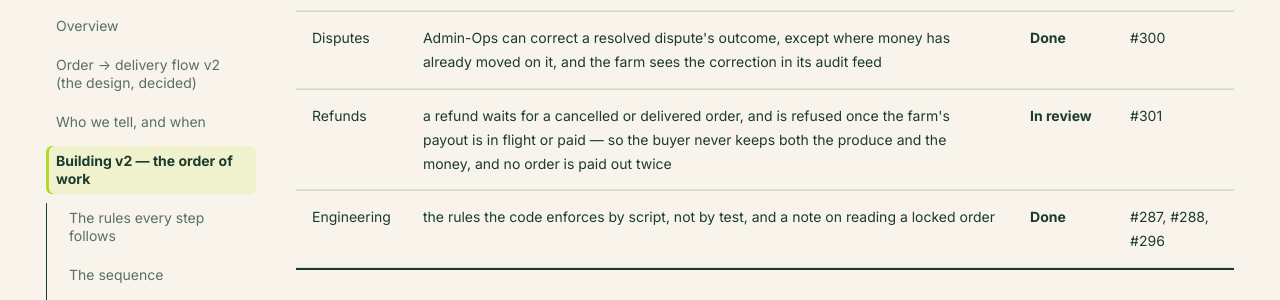
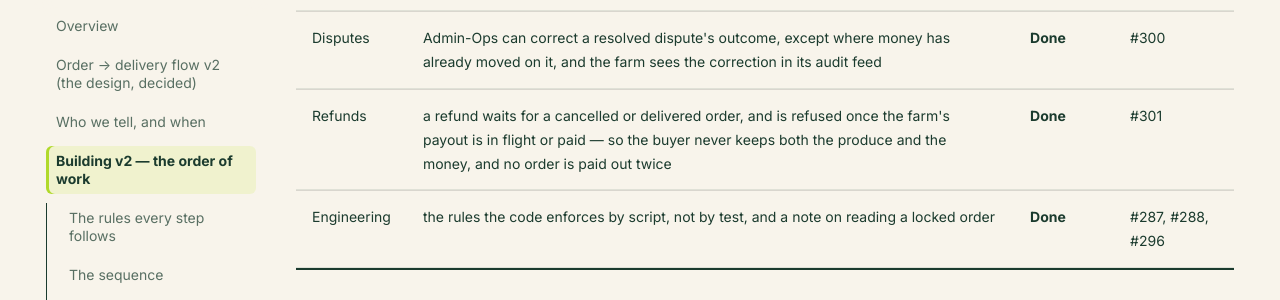
Before and after one commit to cropdoor/cropdoor-almanac, an MkDocs documentation site: the page built from docs/domain/order-delivery-flow-v2-build-order.md, in a window 1280 px wide and 900 px high, scrolled down 9563 px. Shown: the part 153-453 px from the top of the window. Built offline with MkDocs 1.6.1 and Material for MkDocs 9.7.7, drawn with Linux system fonts in a browser that asks for light colours; some web fonts are replaced; comment, search, counter and statistics services are not loaded.

Commit message:
tracker: a refund waits for a settled order is done (#301)

```diff
--- a/docs/domain/order-delivery-flow-v2-build-order.md
+++ b/docs/domain/order-delivery-flow-v2-build-order.md
@@ -124,7 +124,7 @@ Found while building step 3's refunds and while testing against the real payment
 | Payouts | a dispute resolved as a refund holds the farm's payout and puts the order in the refund queue, until the buyer is paid back | **Done** | #298 |
 | Payouts | a transfer the provider refuses fails the payout, and one whose reply was lost is resent under its own reference, which the provider refuses as a duplicate rather than pay twice | **Done** | #299 |
 | Disputes | Admin-Ops can correct a resolved dispute's outcome, except where money has already moved on it, and the farm sees the correction in its audit feed | **Done** | #300 |
-| Refunds | a refund waits for a cancelled or delivered order, and is refused once the farm's payout is in flight or paid — so the buyer never keeps both the produce and the money, and no order is paid out twice | **In review** | #301 |
+| Refunds | a refund waits for a cancelled or delivered order, and is refused once the farm's payout is in flight or paid — so the buyer never keeps both the produce and the money, and no order is paid out twice | **Done** | #301 |
 | Engineering | the rules the code enforces by script, not by test, and a note on reading a locked order | **Done** | #287, #288, #296 |
 
 Two findings are worth carrying forward. The provider sends no "charge failed" message at all — a failed card simply leaves the transaction unpaid, and the platform notices by asking. And a payment attempt now says why it did not count, which is what a refund-by-hand needs: the attempt itself names the charge to give back.
```
